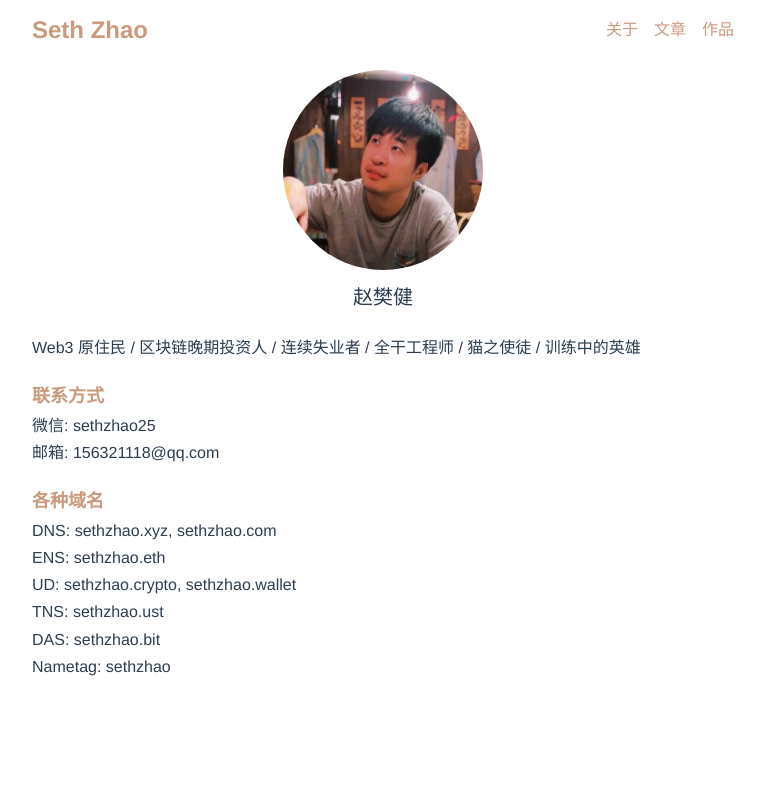
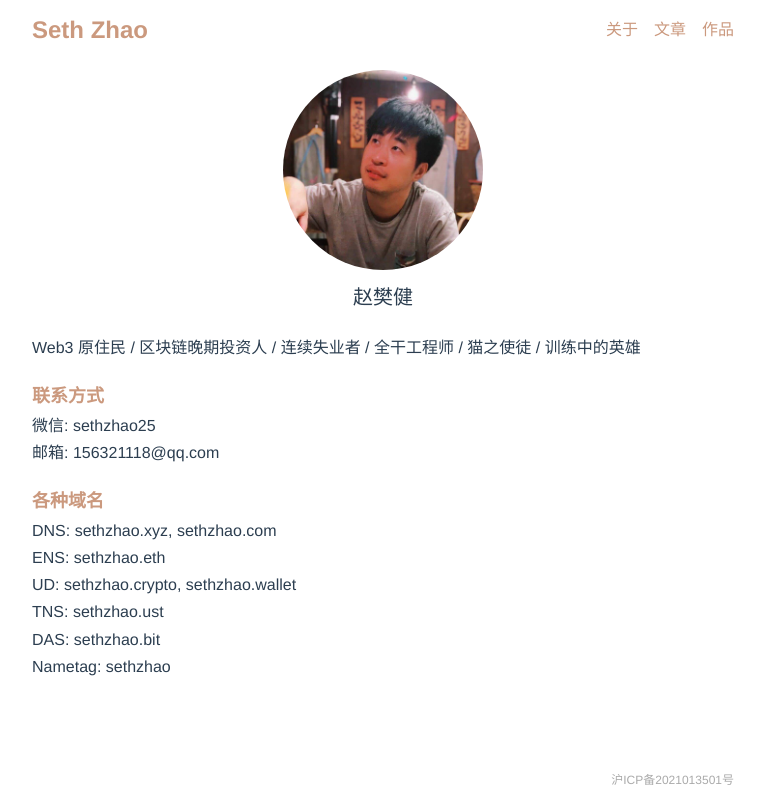
Before and after one commit to sethzhao/sethzhao, a Vue app: page / in a window 1280 px wide. Shown: the whole page, without its empty margins (257-1021 px from the left). Built offline with nearby package versions, Linux system fonts and the light colour scheme.

Commit message:
备案号

```diff
--- a/src/App.vue
+++ b/src/App.vue
@@ -11,7 +11,6 @@
       </div>
     </header>
     <router-view></router-view>
-    <footer></footer>
   </div>
 </template>
 
@@ -20,6 +19,9 @@
   padding: 10px 24px;
   max-width: 750px;
   margin: 0 auto;
+  display: flex;
+  flex-direction: column;
+  min-height: 100vh;
 }
 
 header {
@@ -52,5 +54,4 @@ header {
   }
 }
 
-
 </style>
--- a/src/pages/Home.vue
+++ b/src/pages/Home.vue
@@ -26,6 +26,9 @@
     </section>
 
   </div>
+  <footer>
+    沪ICP备2021013501号
+  </footer>
 </template>
 
 <script setup>
@@ -51,4 +54,12 @@ import { defineProps, reactive } from 'vue'
 .contact {
 
 }
+
+footer {
+  margin-top: auto;
+  padding-top: 10px;
+  font-size: 12px;
+  text-align: right;
+  color: #aaa;
+}
 </style>
```
